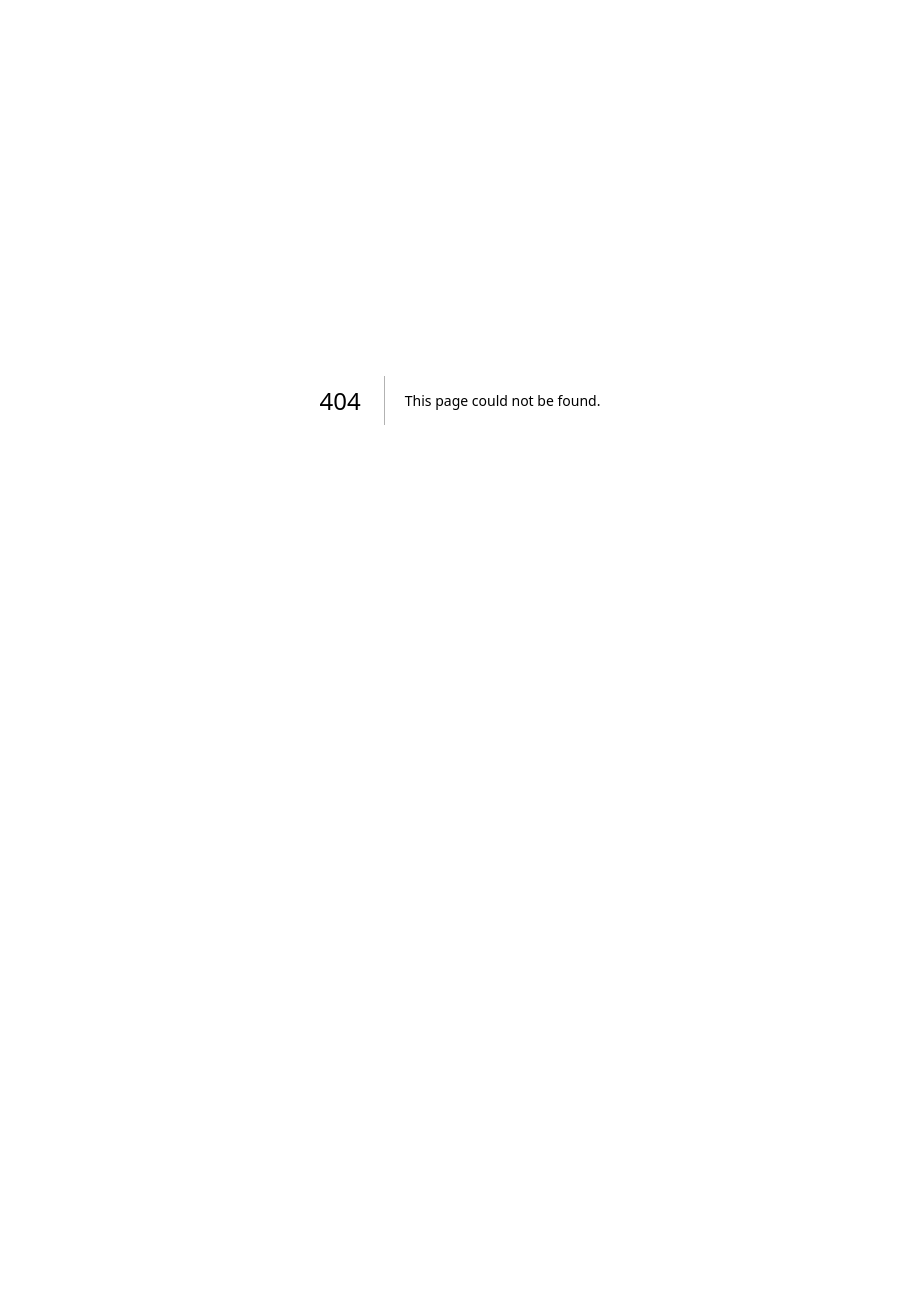
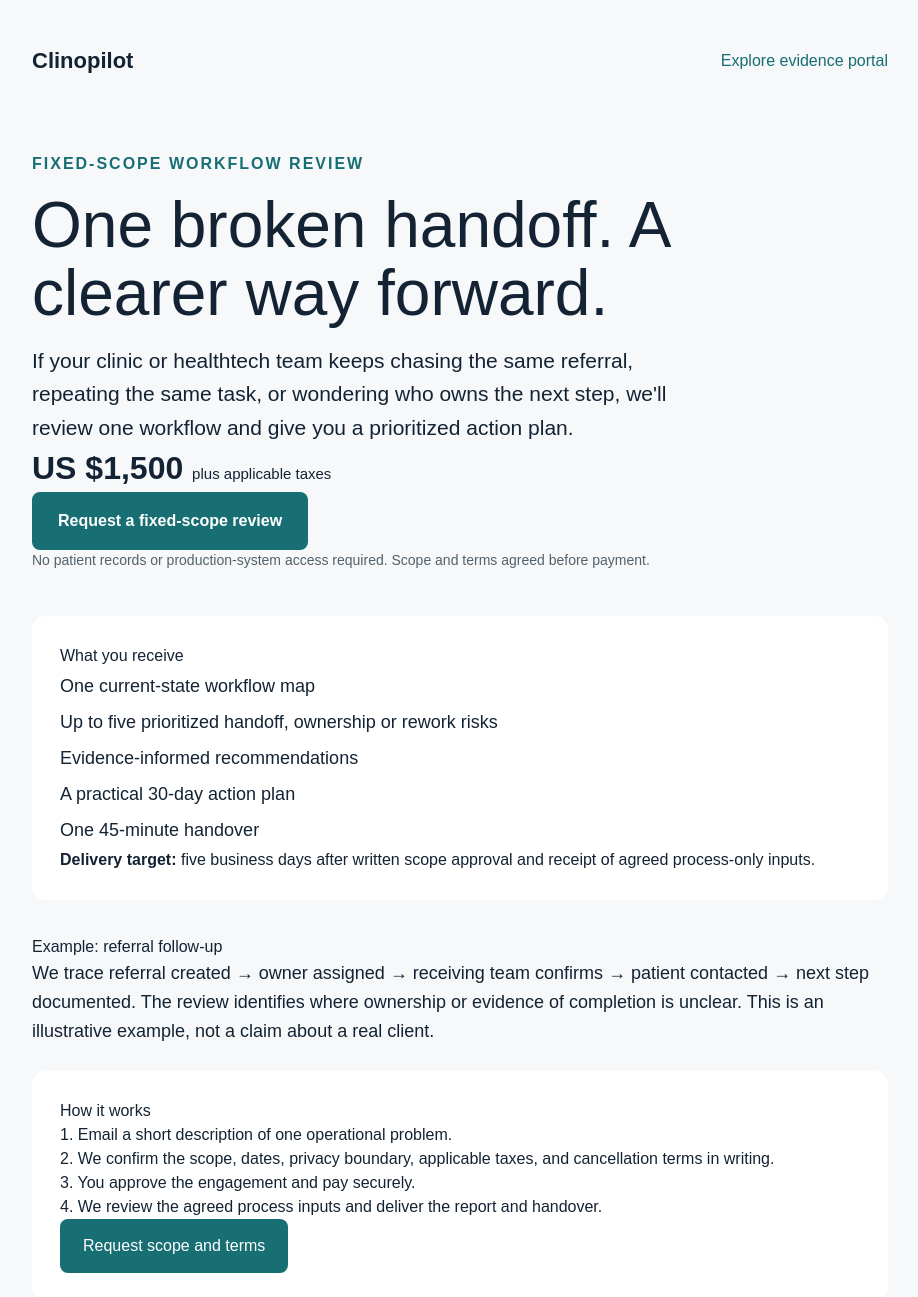
Before and after one commit to InderjyotSingh/consulting-site, a Next.js app: page /workflow-recovery in a window 1280 px wide. Before the commit this address had no page. Shown: the top 1297 px of the page, without its empty margins (180-1098 px from the left). Before the commit the page ends 800 px from the top, so only its background shows below. Built offline with nearby package versions, Linux system fonts and the light colour scheme.

Commit message:
Add independent Clinopilot workflow recovery sales page

```diff
--- /dev/null
+++ b/pages/workflow-recovery.tsx
@@ -0,0 +1,37 @@
+import Head from "next/head";
+
+export default function WorkflowRecovery() {
+  const email = "main@clinopilot.com";
+  const subject = "Workflow Recovery Sprint - scope request";
+  const body = "Hello Clinopilot,\n\nOrganization:\nMy role:\nWorkflow to review:\nWhat is going wrong or taking too long:\nDesired start date:\nBudget owner:\n\nPlease send the written scope, service terms, and next steps.";
+  const inquiry = `mailto:${email}?subject=${encodeURIComponent(subject)}&body=${encodeURIComponent(body)}`;
+  const checkout = "https://buy.stripe.com/bJe9ASbru0UP6f72Vg3oA0c";
+  return <>
+    <Head><title>Workflow Recovery Sprint | Clinopilot</title><meta name="description" content="A fixed-scope healthcare workflow review with prioritized risks and a practical 30-day improvement plan."/><meta name="viewport" content="width=device-width, initial-scale=1"/></Head>
+    <main style={{background:"#f6f8fa",color:"#142333",minHeight:"100vh",fontFamily:"Arial, sans-serif"}}>
+      <div style={{maxWidth:900,margin:"auto",padding:"44px 22px"}}>
+        <header style={{display:"flex",justifyContent:"space-between",alignItems:"center",gap:20,flexWrap:"wrap"}}><strong style={{fontSize:22}}>Clinopilot</strong><a href="https://clinopilot.com/evidence/" style={{color:"#176e73"}}>Explore evidence portal</a></header>
+        <section style={{padding:"75px 0 45px"}}>
+          <p style={{color:"#176e73",fontWeight:700,letterSpacing:2}}>FIXED-SCOPE WORKFLOW REVIEW</p>
+          <h1 style={{fontSize:"clamp(36px,6vw,64px)",lineHeight:1.06,maxWidth:760,margin:"16px 0"}}>One broken handoff. A clearer way forward.</h1>
+          <p style={{fontSize:21,lineHeight:1.6,maxWidth:690}}>If your clinic or healthtech team keeps chasing the same referral, repeating the same task, or wondering who owns the next step, we'll review one workflow and give you a prioritized action plan.</p>
+          <p style={{fontSize:32,fontWeight:700}}>US $1,500 <span style={{fontSize:15,fontWeight:400}}>plus applicable taxes</span></p>
+          <a href={inquiry} style={{display:"inline-block",background:"#176e73",color:"white",padding:"17px 26px",borderRadius:8,textDecoration:"none",fontWeight:700}}>Request a fixed-scope review</a>
+          <p style={{fontSize:14,color:"#52616b"}}>No patient records or production-system access required. Scope and terms agreed before payment.</p>
+        </section>
+        <section style={{background:"white",padding:28,borderRadius:14,marginBottom:25}}>
+          <h2>What you receive</h2>
+          <ul style={{fontSize:18,lineHeight:2}}><li>One current-state workflow map</li><li>Up to five prioritized handoff, ownership or rework risks</li><li>Evidence-informed recommendations</li><li>A practical 30-day action plan</li><li>One 45-minute handover</li></ul>
+          <p><strong>Delivery target:</strong> five business days after written scope approval and receipt of agreed process-only inputs.</p>
+        </section>
+        <section style={{padding:"10px 0 25px"}}><h2>Example: referral follow-up</h2><p style={{fontSize:18,lineHeight:1.6}}>We trace referral created → owner assigned → receiving team confirms → patient contacted → next step documented. The review identifies where ownership or evidence of completion is unclear. This is an illustrative example, not a claim about a real client.</p></section>
+        <section style={{background:"white",padding:28,borderRadius:14,marginBottom:25}}>
+          <h2>How it works</h2><p>1. Email a short description of one operational problem.</p><p>2. We confirm the scope, dates, privacy boundary, applicable taxes, and cancellation terms in writing.</p><p>3. You approve the engagement and pay securely.</p><p>4. We review the agreed process inputs and deliver the report and handover.</p>
+          <a href={inquiry} style={{display:"inline-block",background:"#176e73",color:"white",padding:"15px 23px",borderRadius:8,textDecoration:"none"}}>Request scope and terms</a>
+        </section>
+        <section style={{padding:"10px 0 25px"}}><h2>Frequently asked</h2><h3>Do you need patient data?</h3><p>No. We work from process descriptions, synthetic examples, and aggregate operational information.</p><h3>Will you fix our software?</h3><p>No. This is an assessment and prioritized plan, not implementation or integration.</p><h3>Can we pay now?</h3><p>First confirm written scope, delivery dates, applicable tax, and cancellation terms. After acceptance, use the secure payment link below.</p><a href={checkout} style={{color:"#176e73"}}>Secure Stripe payment (after written agreement)</a></section>
+        <footer style={{borderTop:"1px solid #d4dce0",paddingTop:24,fontSize:14}}>Clinopilot Inc. · <a href="mailto:main@clinopilot.com">main@clinopilot.com</a> · Operational decision support, not clinical advice.</footer>
+      </div>
+    </main>
+  </>;
+}
```
